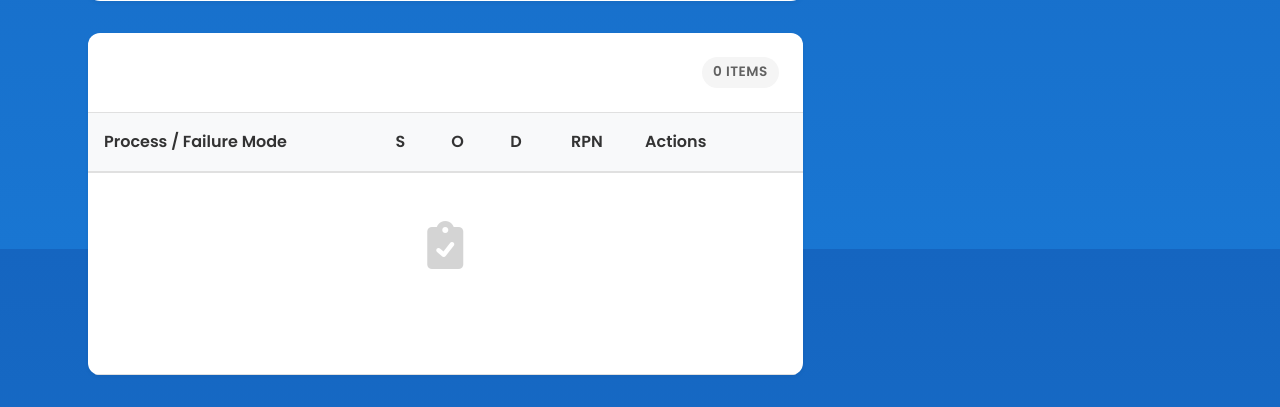
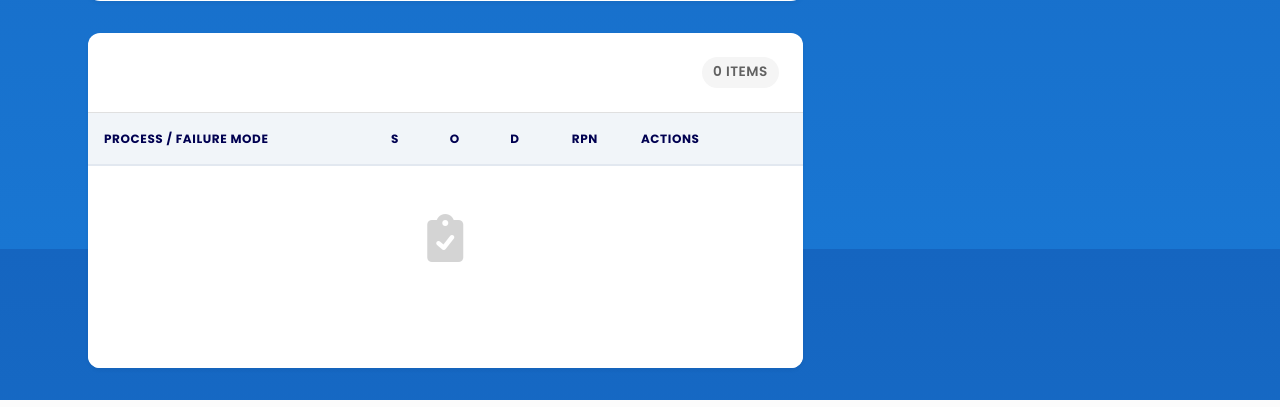
Before and after one commit to VanisaIndriyani/crud, a PHP site: page /risk_assessment.php?project_id=8 in a window 1280 px wide. Shown: the part 1351-1758 px from the top of the page. Run offline with PHP 8.4, Linux system fonts and the light colour scheme; a user stored in the database is signed in; data comes from the database, SQL or seed files in the repository; data that the repository does not hold is empty.

Commit message:
Improve Risk Assessment table UI: Card-style rows, colored badges, better typography

```diff
--- a/risk_assessment.php
+++ b/risk_assessment.php
@@ -225,47 +225,62 @@ if (isset($_GET['msg'])) {
 
     .risk-table {
         width: 100%;
-        border-collapse: collapse;
+        border-collapse: separate;
+        border-spacing: 0;
     }
 
     .risk-table th {
-        background: #f8f9fa;
+        background: #f1f5f9;
         padding: 1rem;
         text-align: left;
-        font-weight: 600;
-        color: var(--text-color);
-        border-bottom: 2px solid var(--border-color);
+        font-weight: 700;
+        color: var(--primary-dark);
+        border-bottom: 2px solid #e2e8f0;
+        text-transform: uppercase;
+        font-size: 0.75rem;
+        letter-spacing: 0.05em;
     }
 
     .risk-table td {
-        padding: 1rem;
-        border-bottom: 1px solid var(--border-color);
+        padding: 1.25rem 1rem;
+        border-bottom: 1px solid #f1f5f9;
         vertical-align: middle;
+        background: white;
     }
 
-    .risk-table tr:hover {
-        background-color: #fafafa;
+    .risk-table tr:last-child td {
+        border-bottom: none;
+    }
+
+    .risk-table tbody tr:hover td {
+        background-color: #f8fafc;
     }
 
     .score-badge {
-        display: inline-block;
-        width: 30px;
-        height: 30px;
-        line-height: 30px;
-        text-align: center;
+        display: inline-flex;
+        align-items: center;
+        justify-content: center;
+        width: 36px;
+        height: 36px;
         border-radius: 50%;
-        background: #eee;
-        font-weight: 600;
-        font-size: 0.85rem;
+        font-weight: 700;
+        font-size: 0.9rem;
+        transition: transform 0.2s;
+        box-shadow: 0 2px 4px rgba(0,0,0,0.05);
     }
+
+    .score-s { background-color: #ffebee; color: #c62828; border: 1px solid #ffcdd2; }
+    .score-o { background-color: #fff3e0; color: #ef6c00; border: 1px solid #ffe0b2; }
+    .score-d { background-color: #e3f2fd; color: #1565c0; border: 1px solid #bbdefb; }
 
     .rpn-badge {
         display: inline-block;
-        padding: 4px 12px;
-        border-radius: 4px;
-        font-weight: 700;
-        min-width: 40px;
+        padding: 6px 12px;
+        border-radius: 6px;
+        font-weight: 800;
+        min-width: 50px;
         text-align: center;
+        box-shadow: 0 2px 4px rgba(0,0,0,0.05);
     }
 </style>
 
@@ -419,10 +434,10 @@ if (isset($_GET['msg'])) {
                             <thead>
                                 <tr>
                                     <th>Process / Failure Mode</th>
-                                    <th style="text-align: center;">S</th>
-                                    <th style="text-align: center;">O</th>
-                                    <th style="text-align: center;">D</th>
-                                    <th style="text-align: center;">RPN</th>
+                                    <th style="text-align: center; width: 60px;">S</th>
+                                    <th style="text-align: center; width: 60px;">O</th>
+                                    <th style="text-align: center; width: 60px;">D</th>
+                                    <th style="text-align: center; width: 80px;">RPN</th>
                                     <th>Actions</th>
                                     <th style="width: 50px;"></th>
                                 </tr>
@@ -446,24 +461,27 @@ if (isset($_GET['msg'])) {
                                         ?>
                                         <tr>
                                             <td>
-                                                <div style="font-weight: 600; color: var(--primary-dark);"><?php echo htmlspecialchars($risk['process_name']); ?></div>
-                                                <div style="font-size: 0.9rem; margin-top: 4px;"><?php echo htmlspecialchars($risk['failure_mode']); ?></div>
+                                                <div style="font-weight: 700; color: var(--primary-dark); font-size: 0.95rem;"><?php echo htmlspecialchars($risk['process_name']); ?></div>
+                                                <div style="font-size: 0.85rem; color: #64748b; margin-top: 4px; font-weight: 500;">
+                                                    <i class="fas fa-exclamation-circle" style="font-size: 0.75rem; color: #94a3b8; margin-right: 4px;"></i>
+                                                    <?php echo htmlspecialchars($risk['failure_mode']); ?>
+                                                </div>
                                                 <?php if($risk['cause_of_failure']): ?>
-                                                    <div style="font-size: 0.8rem; color: var(--text-light); margin-top: 2px;">
-                                                        <i class="fas fa-search" style="font-size: 0.7rem;"></i> <?php echo htmlspecialchars($risk['cause_of_failure']); ?>
+                                                    <div style="font-size: 0.8rem; color: #94a3b8; margin-top: 2px; font-style: italic;">
+                                                        <i class="fas fa-search" style="font-size: 0.7rem; margin-right: 4px;"></i> <?php echo htmlspecialchars($risk['cause_of_failure']); ?>
                                                     </div>
                                                 <?php endif; ?>
                                             </td>
-                                            <td style="text-align: center;"><span class="score-badge"><?php echo $risk['severity']; ?></span></td>
-                                            <td style="text-align: center;"><span class="score-badge"><?php echo $risk['occurrence']; ?></span></td>
-                                            <td style="text-align: center;"><span class="score-badge"><?php echo $risk['detection']; ?></span></td>
+                                            <td style="text-align: center;"><span class="score-badge score-s" title="Severity"><?php echo $risk['severity']; ?></span></td>
+                                            <td style="text-align: center;"><span class="score-badge score-o" title="Occurrence"><?php echo $risk['occurrence']; ?></span></td>
+                                            <td style="text-align: center;"><span class="score-badge score-d" title="Detection"><?php echo $risk['detection']; ?></span></td>
                                             <td style="text-align: center;">
                                                 <div class="rpn-badge" style="<?php echo $rpnClass; ?>">
                                                     <?php echo $risk['rpn']; ?>
                                                 </div>
                                             </td>
                                             <td style="font-size: 0.9rem; color: #555;">
-                                                <?php echo nl2br(htmlspecialchars($risk['corrective_actions'])); ?>
+                                                <?php echo $risk['corrective_actions'] ? nl2br(htmlspecialchars($risk['corrective_actions'])) : '<span style="color:#cbd5e1; font-style:italic;">No actions defined</span>'; ?>
                                             </td>
                                             <td style="text-align: center;">
                                                 <form method="POST" onsubmit="return confirm('Are you sure you want to delete this risk item?');">
```
